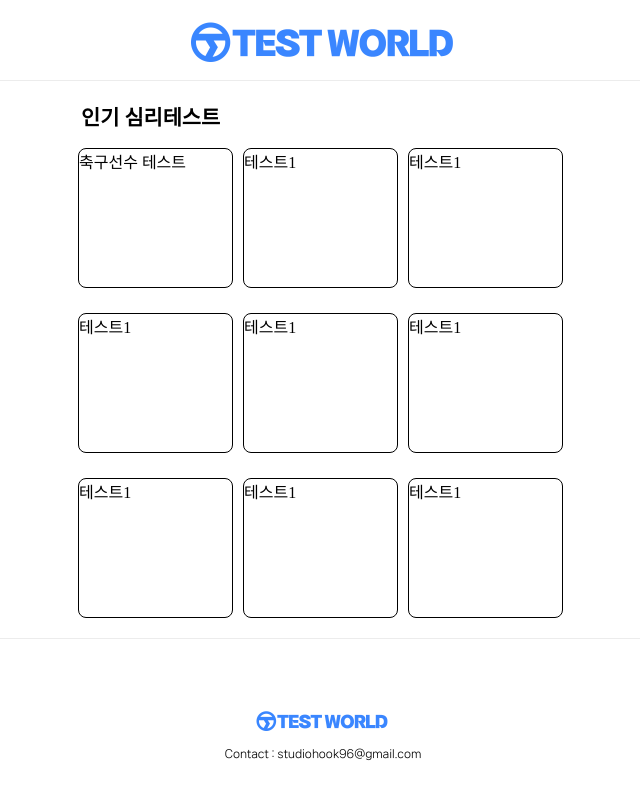
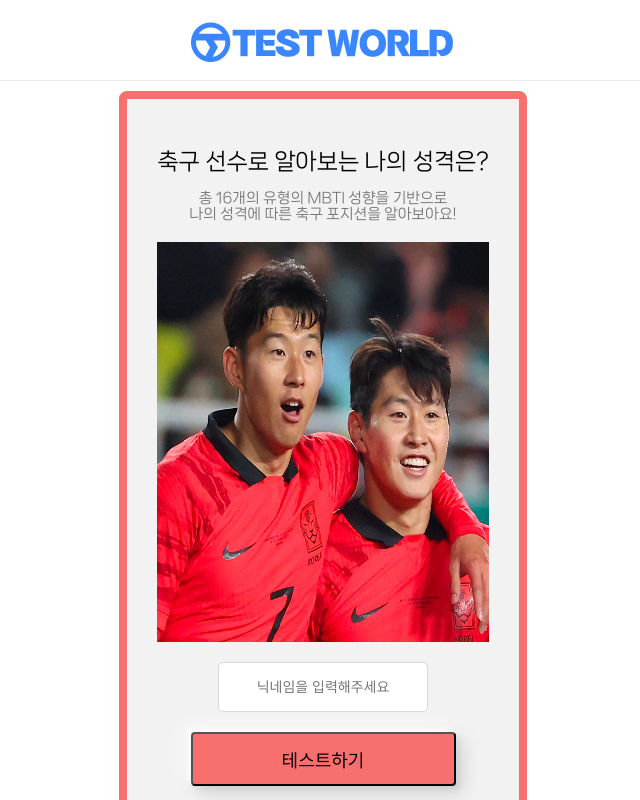
Before and after one commit to StudioHook/test_world, a Next.js app: page / in a window 1280 px wide. Shown: the top 800 px of the page, without its empty margins (317-957 px from the left). Built offline with nearby package versions, Linux system fonts and the light colour scheme.

Commit message:
startpage로 변경

```diff
--- a/src/pages/index.tsx
+++ b/src/pages/index.tsx
@@ -1,10 +1,12 @@
 import PopularTest from '@/components/PopularTest';
 import styles from './Home.module.scss';
+import StartTest from './mbti/soccer/StartTest';
 
 const Home = () => {
   return (
     <div className={styles.MainPage}>
-      <PopularTest />
+      {/* <PopularTest /> */}
+      <StartTest />
     </div>
   );
 };
```
